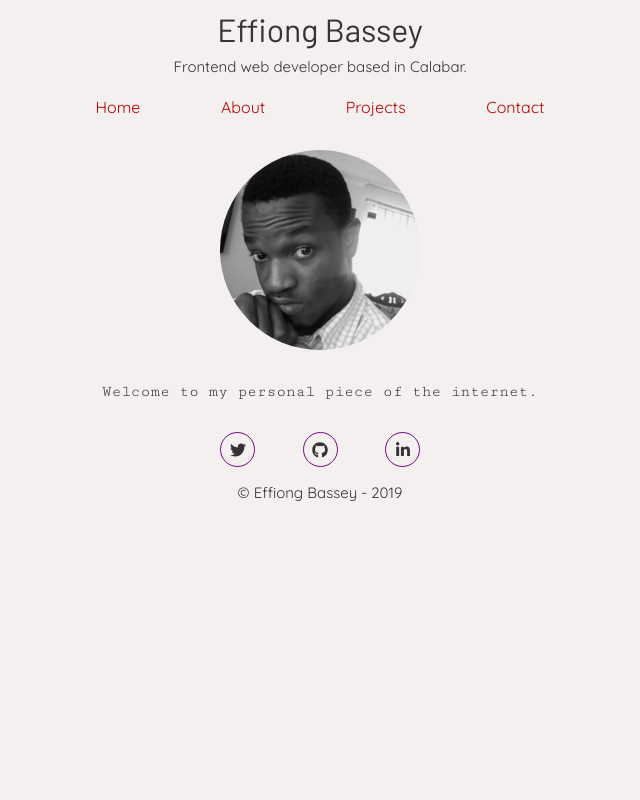
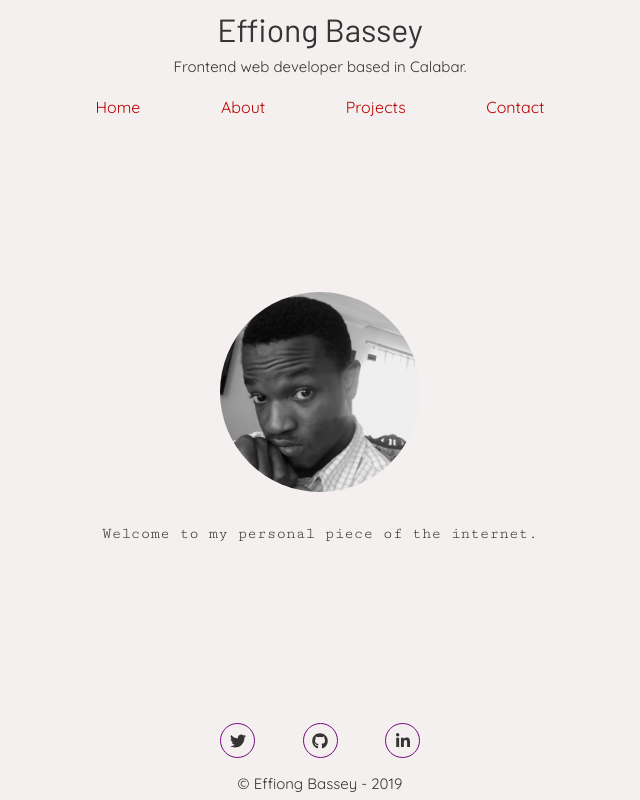
Before and after one commit to effiong-jr/portfolio, a React (Create React App) app: page / in a window 1280 px wide. Shown: the whole page, without its empty margins (320-960 px from the left). Built offline with nearby package versions, Linux system fonts and the light colour scheme.

Commit message:
Changed footer position to absolute

```diff
--- a/public/index.html
+++ b/public/index.html
@@ -2,7 +2,7 @@
 <html lang="en">
   <head>
     <meta charset="utf-8" />
-    <link rel="shortcut icon" href="%PUBLIC_URL%/favicon.ico" />
+    <!-- <link rel="shortcut icon" href="%PUBLIC_URL%/favicon.ico" /> -->
     <meta name="viewport" content="width=device-width, initial-scale=1" />
     <meta name="theme-color" content="#000000" />
     <!--
--- a/src/App.css
+++ b/src/App.css
@@ -9,5 +9,12 @@
 
 .container {
     display: grid;
-    grid-template-rows: auto auto auto;
+    grid-template-rows: auto auto;
+    position: relative;
+    min-height: 100vh;
 }
+
+.content-wrapper {
+    padding-bottom: 2.5rem;
+    margin-bottom: 2.5rem;
+}
--- a/src/App.js
+++ b/src/App.js
@@ -14,7 +14,7 @@ function App() {
     <div className="container col-md-6 col-xs-12">
       <Router>
         <Navbar />
-
+        <div className="content-wrapper">
           <Switch>
             <Route path='/' exact component={Home} />
             <Route path='/about' component ={About} />
@@ -24,6 +24,8 @@ function App() {
 
           </Switch>
 
+        </div>
+
         <Footer />
       </Router>
     </div>
--- a/src/Components/Contact/index.css
+++ /dev/null
@@ -1,9 +0,0 @@
-#contact {
-    margin-bottom: 20px;
-    min-height: auto;
-}
-
-#contact .heading {
-    margin-bottom: 15px;
-    padding: 0px;
-}
--- a/src/Components/Contact/index.js
+++ b/src/Components/Contact/index.js
@@ -1,16 +1,15 @@
 import React from 'react';
-import './index.css';
 
 function Contact() {
     return (
-        <div id="contact" className="container">
+        <div id="contact" >
             <h1 className="heading">Contact:</h1>
             <p>Get it touch with me via:</p>
             <ul>
                 <li>Twitter: <a href="https://twitter.com/Fyoung_Jr">@Fyoung_Jr</a></li>
                 <li>Email: <a href="mailto:f.young.de@gmail.com">f.young.de@gmail.com</a></li>
             </ul>
-            <p className="text-center">...and let's build some cool stuffs together!</p>
+            <p>...and let's build some cool stuffs together!</p>
 
         </div>
     )
--- a/src/Components/Footer/index.css
+++ b/src/Components/Footer/index.css
@@ -5,14 +5,11 @@
 }
 
 #footer {
-    position: relative;
-    bottom: 3px;
-    margin: auto;
-    margin-top: 5px;
-    margin-bottom: 5px;
-
+    position: absolute;
+    bottom: 0;
+    min-width: 100%;
+    padding: 5px;
 }
-
 
 #socialIcons {
     width: 200px;
--- a/src/Components/Home/index.css
+++ b/src/Components/Home/index.css
@@ -1,9 +1,4 @@
 @import url('https://fonts.googleapis.com/css?family=Cutive+Mono&display=swap');
-
-.home-container {
-    padding-top: 15px;
-    padding-bottom: 10px;
-}
 
 .img-container {
     max-width: 200px;
@@ -15,7 +10,7 @@ img {
 }
 
 .home-container .welcome {
-    margin-top: 30px;
+    padding-top: 30px;
     font-family: 'Cutive Mono', monospace;
     font-size: 16px;
 }
--- a/src/Components/Navbar/index.css
+++ b/src/Components/Navbar/index.css
@@ -3,7 +3,7 @@
 #navigationBar {
     display: inline-block;
     width: 100%;
-    margin-top: 10px;
+    padding-top: 10px;
 }
 
 #name {
--- a/src/Components/Projects/index.css
+++ b/src/Components/Projects/index.css
@@ -1,6 +1,10 @@
 #projects-container {
-    margin-top: 30px;
-    margin-bottom: 20px;
+    padding-top: 30px;
+    padding-bottom: 20px;
+}
+
+#projects-container > div {
+    margin-bottom: 10px;
 }
 
 #projects img {
--- a/src/Components/Projects/index.js
+++ b/src/Components/Projects/index.js
@@ -8,7 +8,7 @@ import './index.css';
 function Projects() {
     return(
         <div id="projects" className="container">
-            <h2 class="heading">Projects</h2>
+            <h2 className="heading">Projects</h2>
             <div id="projects-container" className="row text-center">
                 <div className="col-md-6 col-xs-12">
                     <a href="https://codepen.io/debull/full/pYQOYw">
```
Lines whose indentation alone changed are shown as unchanged.
